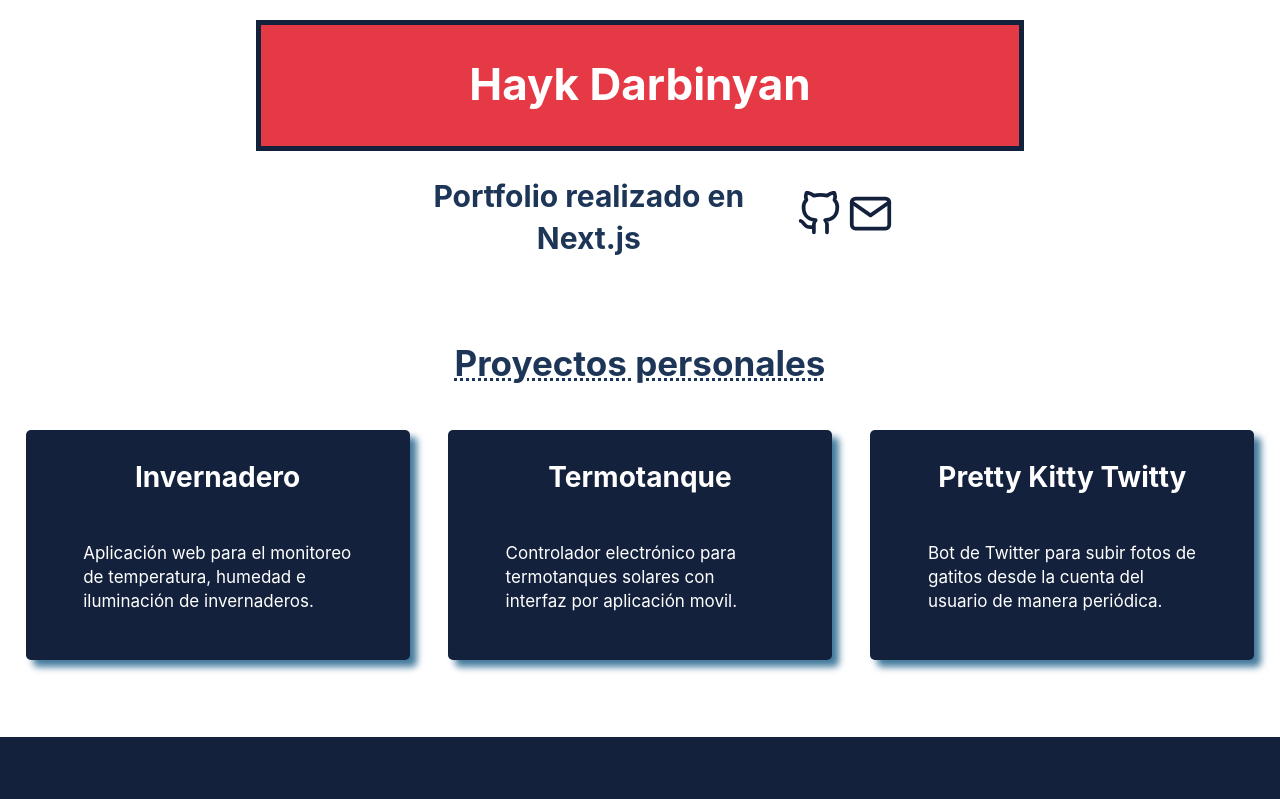
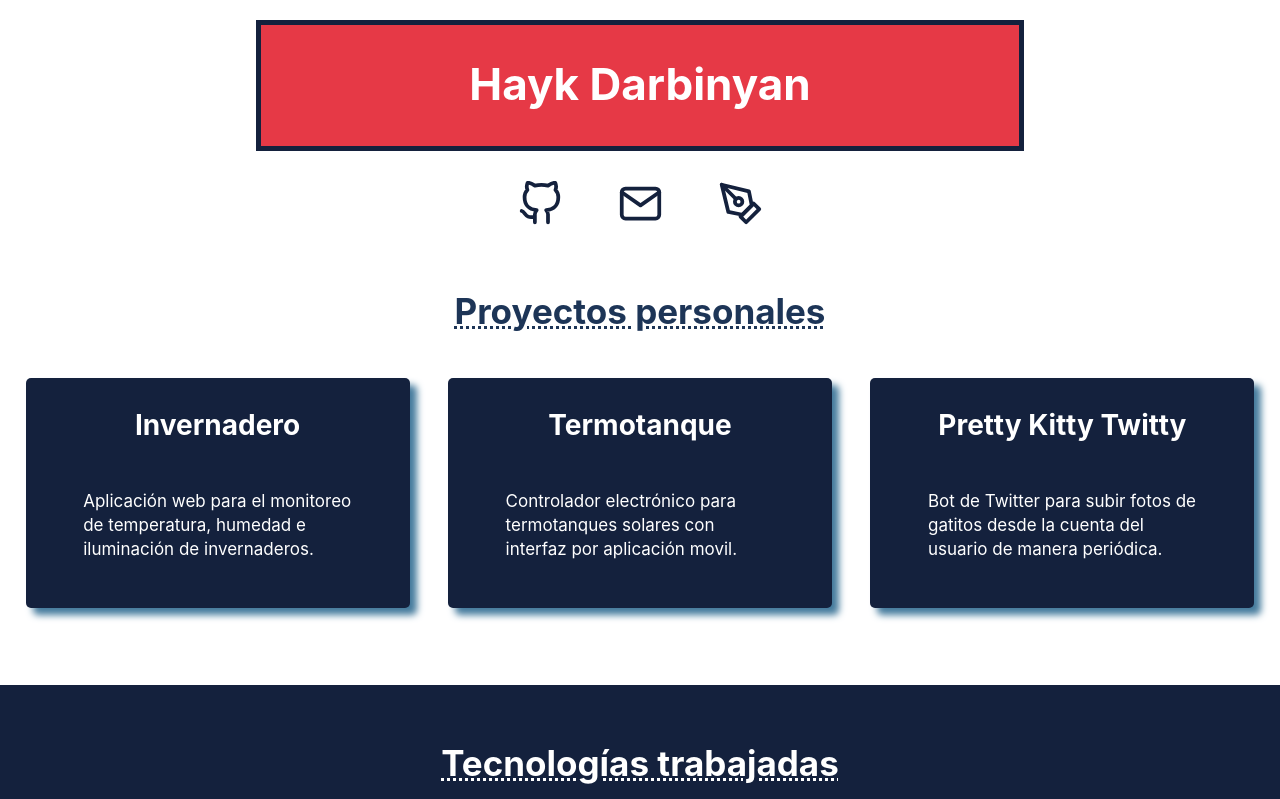
Before and after one commit to haykodarb/portfolio, a Next.js app: page / in a window 1280 px wide. Shown: the top 799 px of the page. Built offline with nearby package versions, Linux system fonts and the light colour scheme.

Commit message:
Added blog link to main page

```diff
--- a/src/components/BlogPost/post.module.css
+++ b/src/components/BlogPost/post.module.css
@@ -6,6 +6,7 @@
 
 .headerLinks {
     width: 25%;
+    min-width: 300px;
     display: flex;
     flex-direction: row;
     align-items: center;
--- a/src/components/Hero/hero.module.css
+++ b/src/components/Hero/hero.module.css
@@ -23,7 +23,9 @@
 	display: flex;
 	flex-direction: row;
 	flex-wrap: wrap;
-	width: 40%;
+	width: 15%;
+	min-width: 300px;
+	margin-top: 30px;
 	text-align: center;
 	align-items: center;
 	justify-content: center;
--- a/src/components/Hero/index.js
+++ b/src/components/Hero/index.js
@@ -1,5 +1,6 @@
 import styles from "./hero.module.css";
-import { GitHub, Mail } from "react-feather";
+import { GitHub, Mail, PenTool } from "react-feather";
+import Link from "next/link";
 
 const Hero = () => {
 	return (
@@ -8,9 +9,6 @@ const Hero = () => {
 				<h1>Hayk Darbinyan</h1>
 			</div>
 			<div className={styles.subtitle}>
-				<h2 style={{ flex: 8, textAlign: "center" }}>
-					Portfolio realizado en Next.js
-				</h2>
 				<a
 					href="https://github.com/haykodarb"
 					target="_blank"
@@ -22,6 +20,14 @@ const Hero = () => {
 				<a href="mailto:haykodarb@gmail.com" style={{ flex: 1 }}>
 					<Mail color="#14213d" size={45} />
 				</a>
+				<div style={{ flex: 1, cursor: "pointer", alignItems: 'center' }}>
+
+					<Link href='/blog'>
+						<a href="/blog">
+							<PenTool color="#14213d" size={45} />
+						</a>
+					</Link>
+				</div>
 			</div>
 		</>
 	);
```
